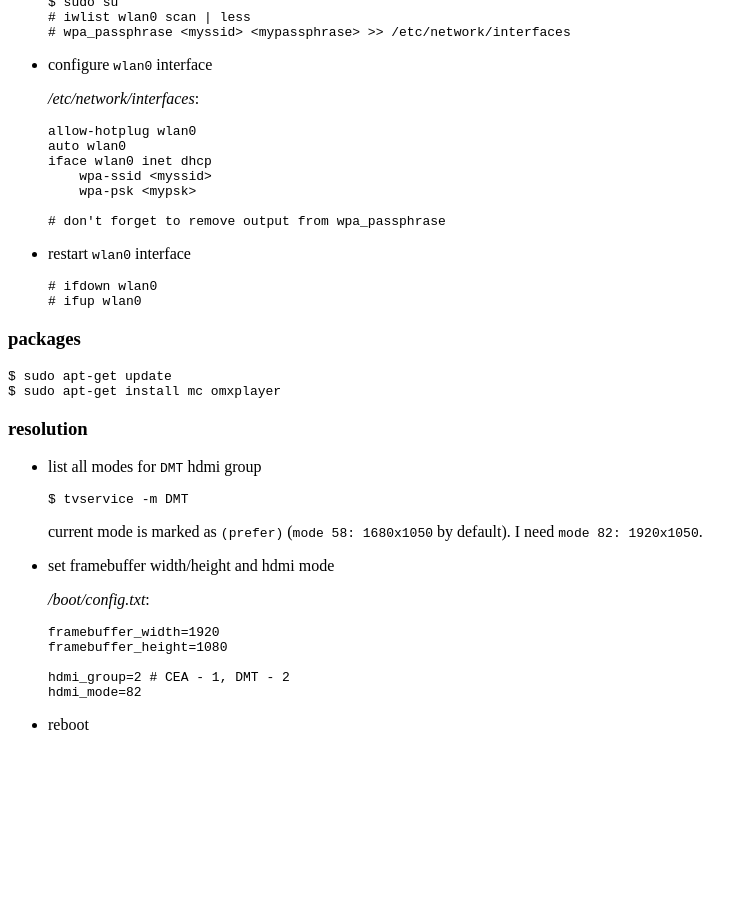
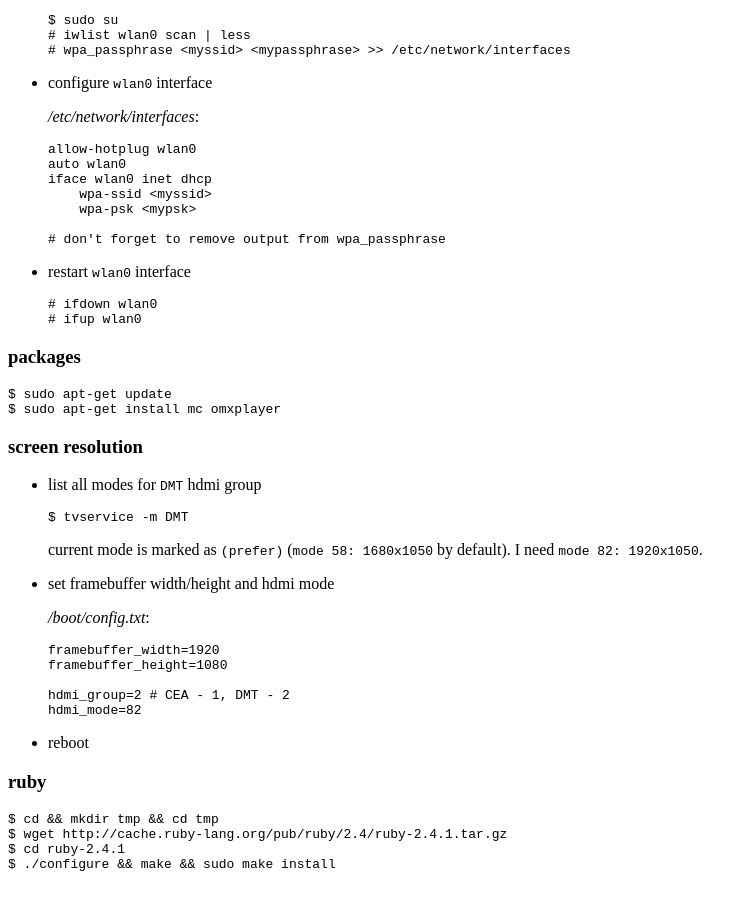
Before and after one commit to tap349/tap349.github.io, a Jekyll site: the page built from _posts/2017-04-15-raspberry-pi.md, in a window 1280 px wide and 900 px high, scrolled down 1494 px. Shown: the whole window, without its empty margins (0-753 px from the left). Built offline with Jekyll 4.4.1, drawn with Linux system fonts in a browser that asks for light colours; before the commit the page ends 2244 px from its top, so only the background shows below that; some of the changed text lies outside the part shown.

Commit message:
update 2017-04-16_01:11:56

````diff
--- a/_posts/2017-04-15-raspberry-pi.md
+++ b/_posts/2017-04-15-raspberry-pi.md
@@ -118,7 +118,7 @@ $ sudo apt-get update
 $ sudo apt-get install mc omxplayer
 ```
 
-### resolution
+### screen resolution
 
 - list all modes for `DMT` hdmi group
 
@@ -142,3 +142,13 @@ $ sudo apt-get install mc omxplayer
   ```
 
 - reboot
+
+### ruby
+
+```sh
+$ cd && mkdir tmp && cd tmp
+$ wget http://cache.ruby-lang.org/pub/ruby/2.4/ruby-2.4.1.tar.gz
+$ cd ruby-2.4.1
+$ ./configure && make && sudo make install
+
+```
````
Also changed, not shown: other parts of _posts/2017-04-15-raspberry-pi.md (+1 -1 lines).
